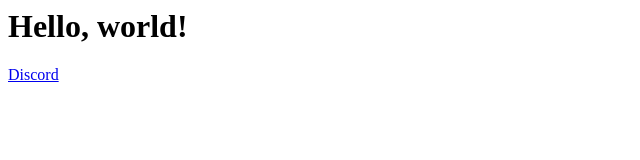
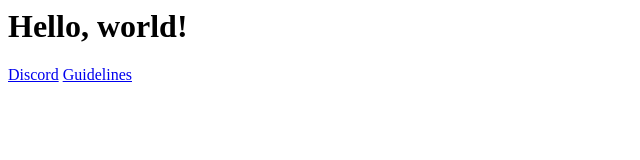
Before and after one commit to FurHavenXYZ/furhavenxyz.github.io, a plain HTML site: page index.html in a window 1280 px wide. Shown: the full height of the page, 0-640 px from the left. Drawn offline with Linux system fonts and the light colour scheme.

Commit message:
Update index.html

```diff
--- a/index.html
+++ b/index.html
@@ -1,2 +1,2 @@
 <h1>Hello, world!</h1>
-<a href=https://discord.furhaven.xyz/>Discord</a>
+<a href=https://discord.furhaven.xyz/>Discord</a> <a href="/guidelines">Guidelines</a>
```
